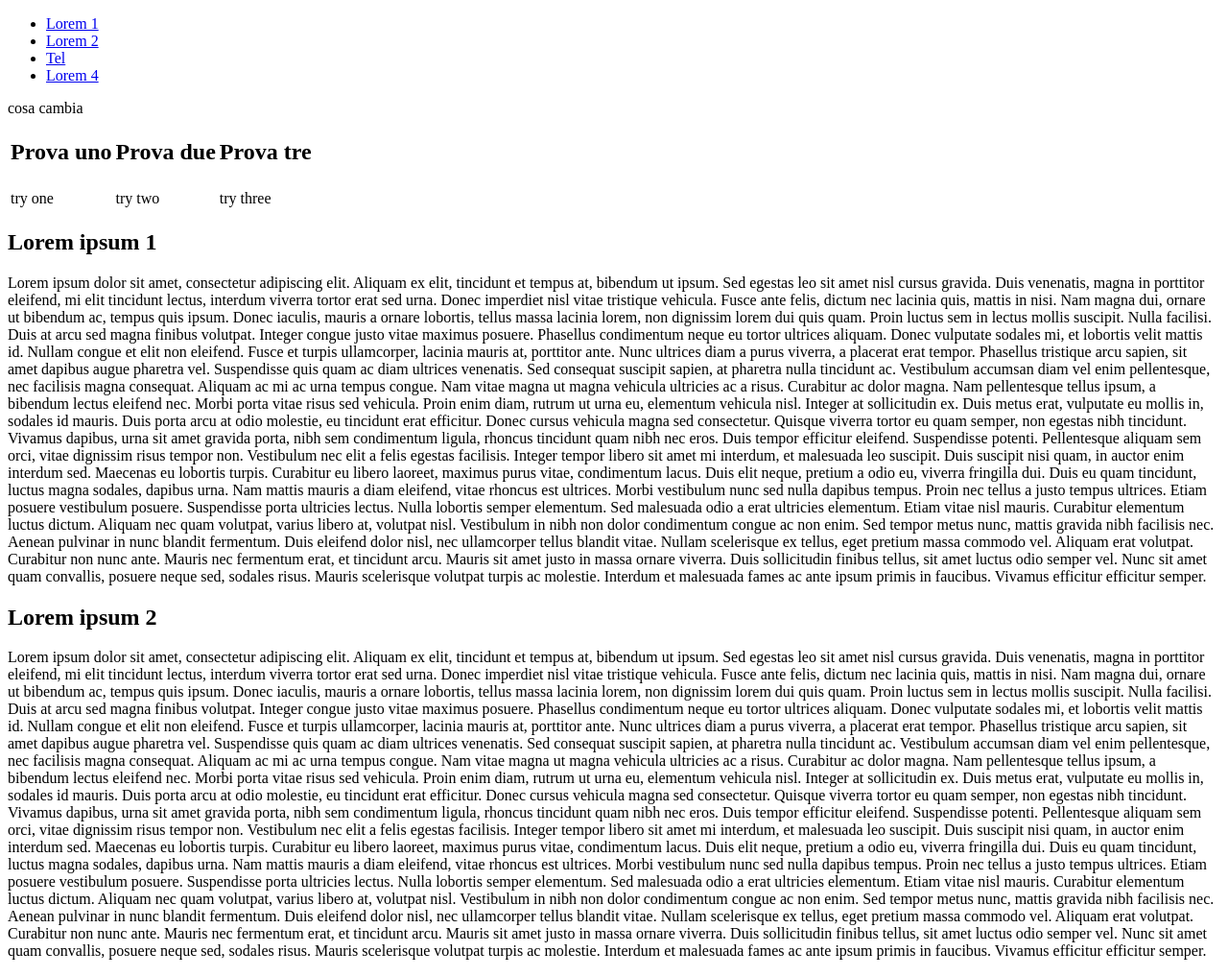
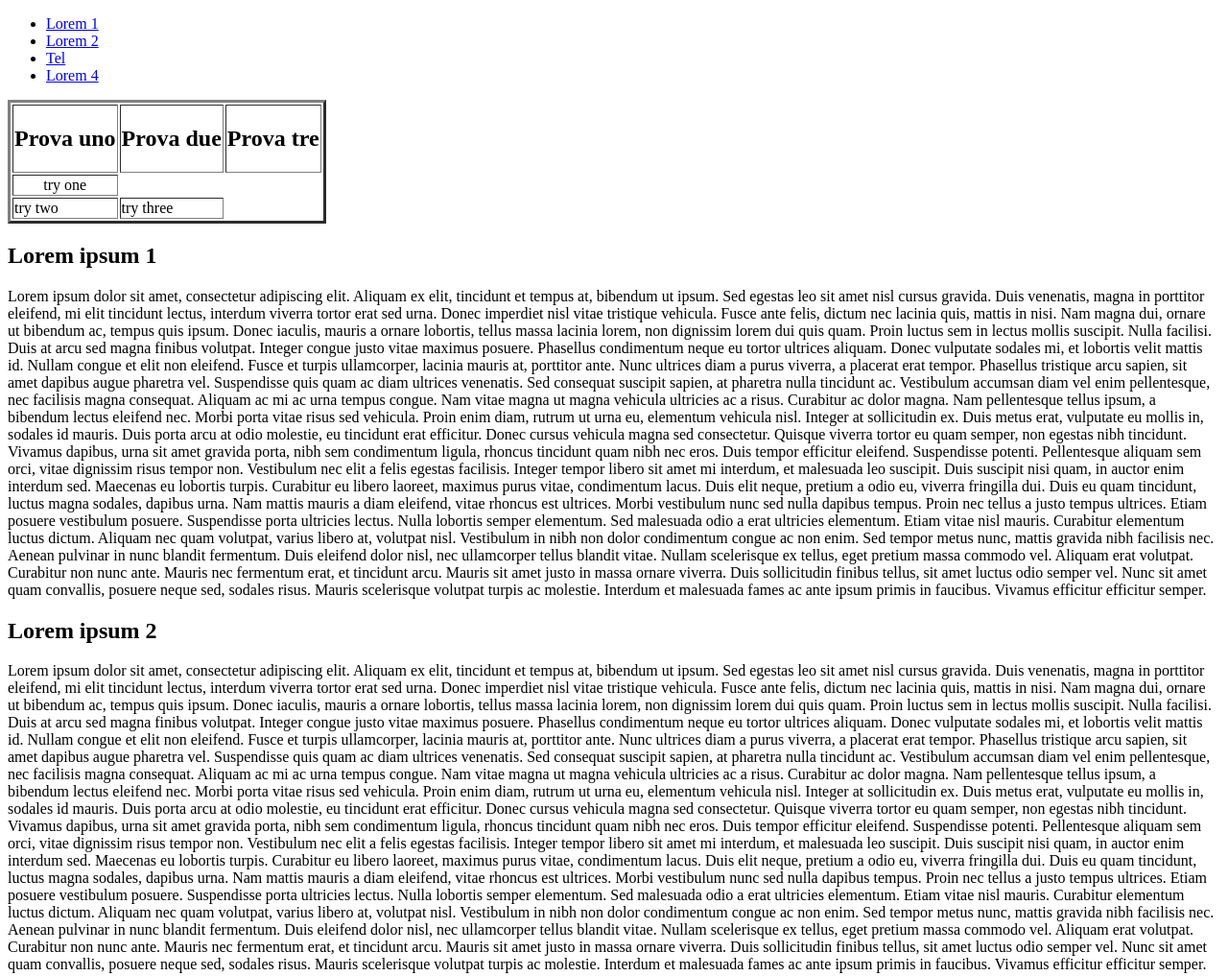
Before and after one commit to BF91/BF91.github.io, a plain HTML site: page Corso_New2024/mio.html in a window 1280 px wide. Shown: the top 1017 px of the page at 96% size. Drawn offline with Linux system fonts and the light colour scheme.

Commit message:
cambio tabella

```diff
--- a/Corso_New2024/mio.html
+++ b/Corso_New2024/mio.html
@@ -12,14 +12,19 @@
     <li><a href="tel:+393474325112">Tel</a><br></li>
     <li><a href="#Lorem_4" target="_blank">Lorem 4</a><br></li>
 </ul>
-<table>
+<table border="3">
+    <tbody>
     <th><h2>Prova uno</h2></th>
     <th><h2>Prova due</h2></th>
     <th><h2>Prova tre</h2></th>
-    <tr>cosa cambia</tr>
-    <td>try one</td>
+</tbody>
+    <tbody>
+    <tr>
+    <td align="center">try one</td>
+</tr>
     <td>try two</td>
     <td>try three</td>
+</tbody>
 </table>
 <h2 id="Lorem_1">Lorem ipsum 1</h2>
 <p>
```
